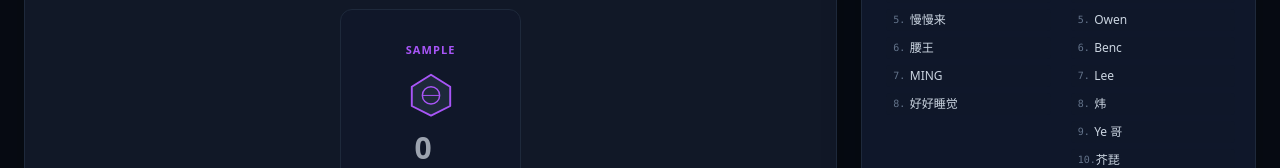
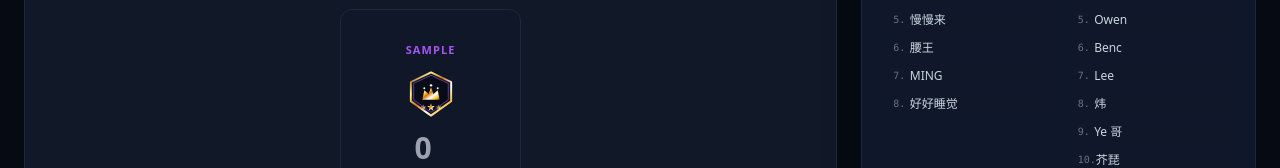
Before and after one commit to Steven-Ou/PS20_TOURNAMENT, a Next.js app: page / in a window 1280 px wide. Both pictures are taken after typing "Sample" into the empty fields and a click on the button "PRODUCE LIVE TEAM PROFILE". Shown: the part 557-725 px from the top of the page. Built offline with nearby package versions, Linux system fonts and the light colour scheme.

Commit message:
adding in

```diff
--- a/app/page.tsx
+++ b/app/page.tsx
@@ -50,11 +50,37 @@ const BarclaysLogo = () => (
   </svg>
 );
 
-const DynamicCustomLogo = ({ color }: { color: string }) => (
+// ==========================================
+// 2. PREMIUM CHAMPIONSHIP MULTI-LAYERED SVG EMBLEM
+// ==========================================
+const PremiumChampionshipEmblem = ({ accentColor, uniqueId }: { accentColor: string; uniqueId: string }) => (
   <svg className="w-12 h-12" viewBox="0 0 100 100" fill="none" xmlns="http://www.w3.org/2000/svg">
-    <polygon points="50,10 90,35 90,75 50,95 10,75 10,35" fill="#1e293b" stroke={color} strokeWidth="4" strokeLinejoin="round" />
-    <circle cx="50" cy="53" r="18" fill="none" stroke={color} strokeWidth="3" />
-    <path d="M32 53H68" stroke={color} strokeWidth="2" />
+    {/* Outer Multi-Layer Shield Border using the custom color accent */}
+    <polygon points="50,5 92,25 92,65 50,95 8,65 8,25" fill="#111827" stroke={`url(#goldGradient-${uniqueId})`} strokeWidth="4" strokeLinejoin="round"/>
+    <polygon points="50,11 86,28 86,62 50,88 14,62 14,28" fill="#030712" stroke={accentColor} strokeWidth="1.5" opacity="0.7" />
+
+    {/* Centered Intricate Crown Geometry mimicking 4ac5860be96dca70b5b8365898c4e6d8.jpg */}
+    <path d="M32,62 L36,42 L45,50 L50,36 L55,50 L64,42 L68,62 Z" fill={`url(#goldGradient-${uniqueId})`} />
+    <circle cx="50" cy="32" r="2.5" fill="#fff" />
+    <circle cx="36" cy="38" r="2" fill="#fff" />
+    <circle cx="64" cy="38" r="2" fill="#fff" />
+
+    {/* Victory Star Core Accents */}
+    <polygon points="50,70 52,75 58,75 53,79 55,85 50,81 45,85 47,79 42,75 48,75" fill={`url(#goldGradient-${uniqueId})`}/>
+    <polygon points="34,72 35.5,76 39.5,76 36.5,79 37.5,83 34,80 30.5,83 31.5,79 28.5,76 32.5,76" fill={`url(#goldGradient-${uniqueId})`} opacity="0.8"/>
+    <polygon points="66,72 67.5,76 71.5,76 68.5,79 69.5,83 66,80 62.5,83 63.5,79 60.5,76 64.5,76" fill={`url(#goldGradient-${uniqueId})`} opacity="0.8"/>
+
+    {/* Compressed Alternating Linear Light/Dark Gradient Stack */}
+    <defs>
+      <linearGradient id={`goldGradient-${uniqueId}`} x1="0%" y1="0%" x2="100%" y2="100%">
+        <stop offset="0%" stopColor="#78350f" />
+        <stop offset="25%" stopColor="#fef08a" />
+        <stop offset="45%" stopColor="#d97706" />
+        <stop offset="65%" stopColor="#ffffff" />
+        <stop offset="85%" stopColor="#fbbf24" />
+        <stop offset="100%" stopColor="#78350f" />
+      </linearGradient>
+    </defs>
   </svg>
 );
 
@@ -115,7 +141,6 @@ export default function Home() {
     barclays: ["kys r", "YJH —", "胡内", "篮板王", "稳", "Syw", "Sean", "Taotao", "高手", "James c"],
   });
 
-  // HARD BACKUP REGISTRY TO RECOGNIZE HISTORICAL ICON POLICIES Instantly on Typo re-entry
   const legacyBrandRegistry: Record<string, { name: string; hexColor: string; colorClass: string }> = {
     unions: { name: "THE UNIONS", hexColor: "#34d399", colorClass: "text-emerald-400" },
     bownes: { name: "THE BOWNES", hexColor: "#f59e0b", colorClass: "text-amber-500" },
@@ -126,7 +151,7 @@ export default function Home() {
   const [newTeamName, setNewTeamName] = useState("");
   const [newTeamColor, setNewTeamColor] = useState("#a855f7");
 
-  // Fixed scoping helper function
+  // Inside your component scope, route the custom rendering paths through the high-end vector logic
   const handleLogoRender = (teamKey: string, color: string) => {
     switch (teamKey) {
       case "unions": return <UnionLogo />;
@@ -135,7 +160,7 @@ export default function Home() {
       case "barclays": return <BarclaysLogo />;
       default: {
         const customTeam = teamsConfig.find(t => t.key === teamKey);
-        if (customTeam) return <DynamicCustomLogo color={color} />;
+        if (customTeam) return <PremiumChampionshipEmblem accentColor={color} uniqueId={teamKey} />;
         return <EmptyPlaceholderLogo />;
       }
     }
@@ -185,7 +210,6 @@ export default function Home() {
     e.preventDefault();
     if (!newTeamName.trim()) return;
 
-    // Normalize name entries to check if we are re-adding an original team
     let cleanKey = newTeamName.toLowerCase().replace(/\s+/g, "");
     if (cleanKey.startsWith("the")) {
       cleanKey = cleanKey.replace(/^the/, "");
@@ -193,7 +217,6 @@ export default function Home() {
 
     if (teamsConfig.some(t => t.key === cleanKey)) return alert("Team already exists!");
 
-    // Check backup asset configuration register to instantly restore original icon profiles
     if (legacyBrandRegistry[cleanKey]) {
       const historicalBackup = legacyBrandRegistry[cleanKey];
       const restoredTeamObj: TeamConfig = {
@@ -213,7 +236,6 @@ export default function Home() {
       return;
     }
 
-    // Otherwise, generate standard custom metadata profile safely
     const generatedKey = newTeamName.toLowerCase().replace(/\s+/g, "_");
     const newTeamObj: TeamConfig = {
       key: generatedKey,
@@ -236,6 +258,10 @@ export default function Home() {
       const scoreCopy = { ...topScores };
       delete scoreCopy[teamKey];
       setTopScores(scoreCopy);
+
+      const rosterCopy = { ...rosters };
+      delete rosterCopy[teamKey];
+      setRosters(rosterCopy);
 
       setMatches(prev => prev.map(m => ({
         ...m,
```
